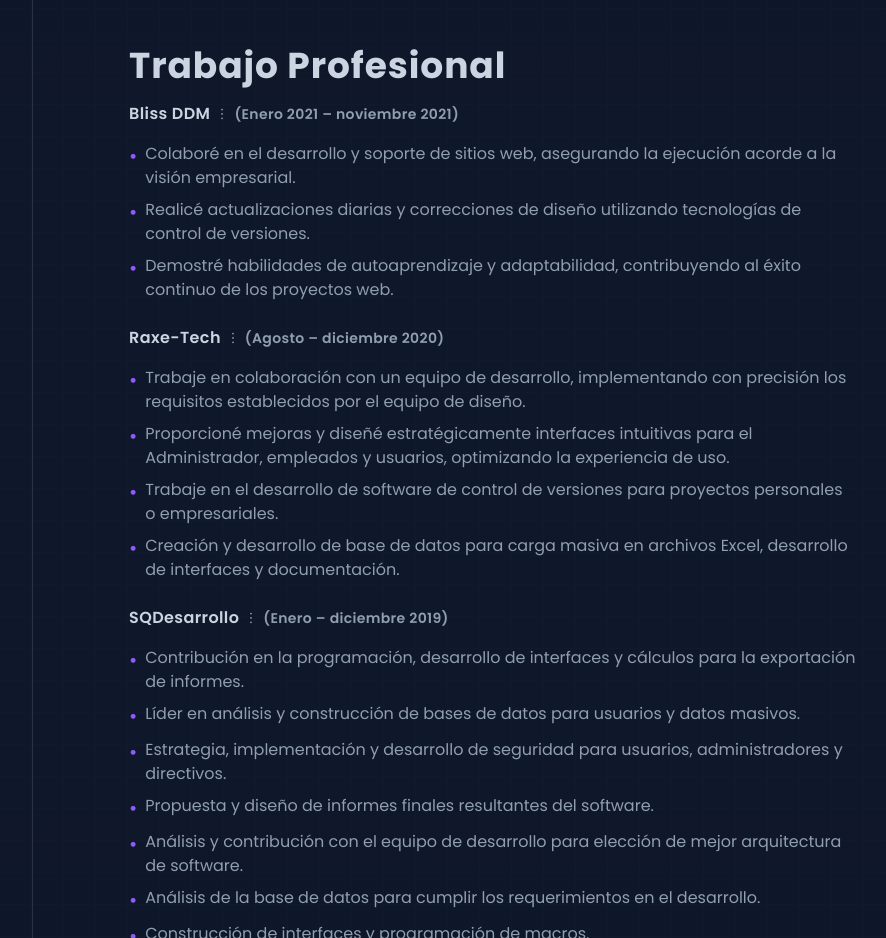
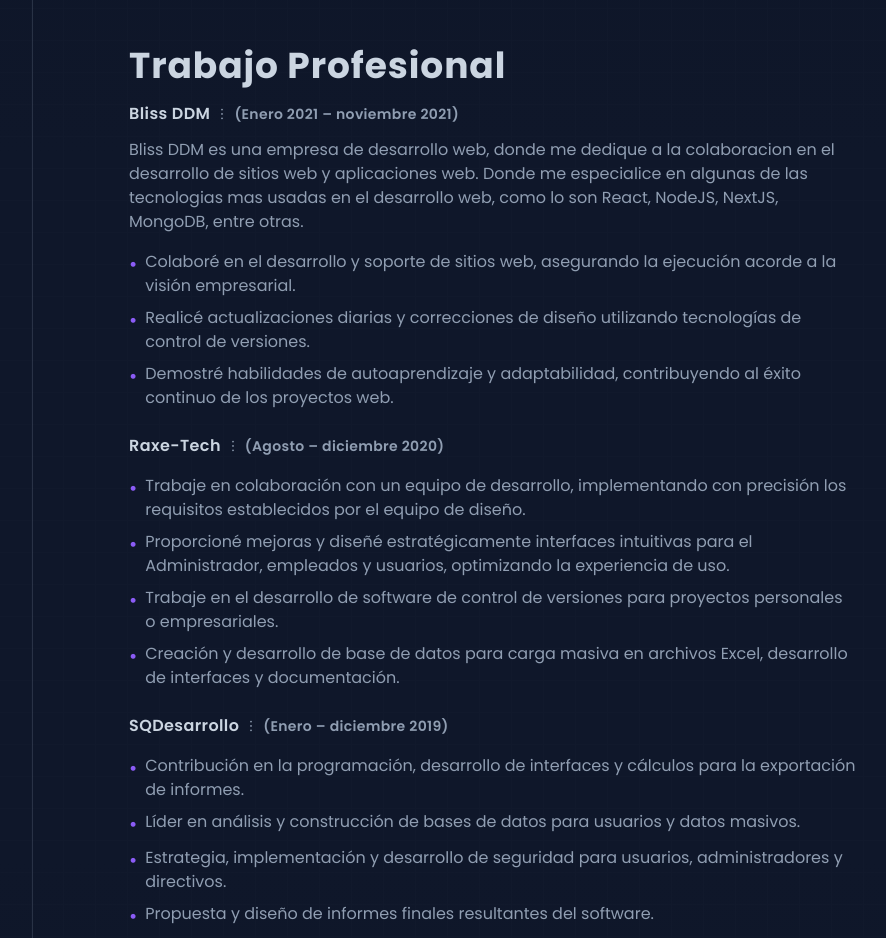
Before and after one commit to ImJars/Development-full-coding, a React (Vite) app: page /experience in a window 1280 px wide. Shown: the part 1240-2178 px from the top of the page, without its empty margins (32-918 px from the left). Built offline with nearby package versions, Linux system fonts and the light colour scheme.

Commit message:
Update experience.jsx

```diff
--- a/src/experience.jsx
+++ b/src/experience.jsx
@@ -254,6 +254,8 @@ function Experience() {
                       title={"Trabajo Profesional"}
                       company={"Bliss DDM"}
                       date={"(Enero 2021 – noviembre 2021)"}
+                      description__text={'Bliss DDM es una empresa de desarrollo web, donde me dedique a la colaboracion en el desarrollo de sitios web y aplicaciones web. Donde me especialice en algunas de las tecnologias ' +
+                      'mas usadas en el desarrollo web, como lo son React, NodeJS, NextJS, MongoDB, entre otras.'}
                       description={
                         <ol>
                           <List
```
